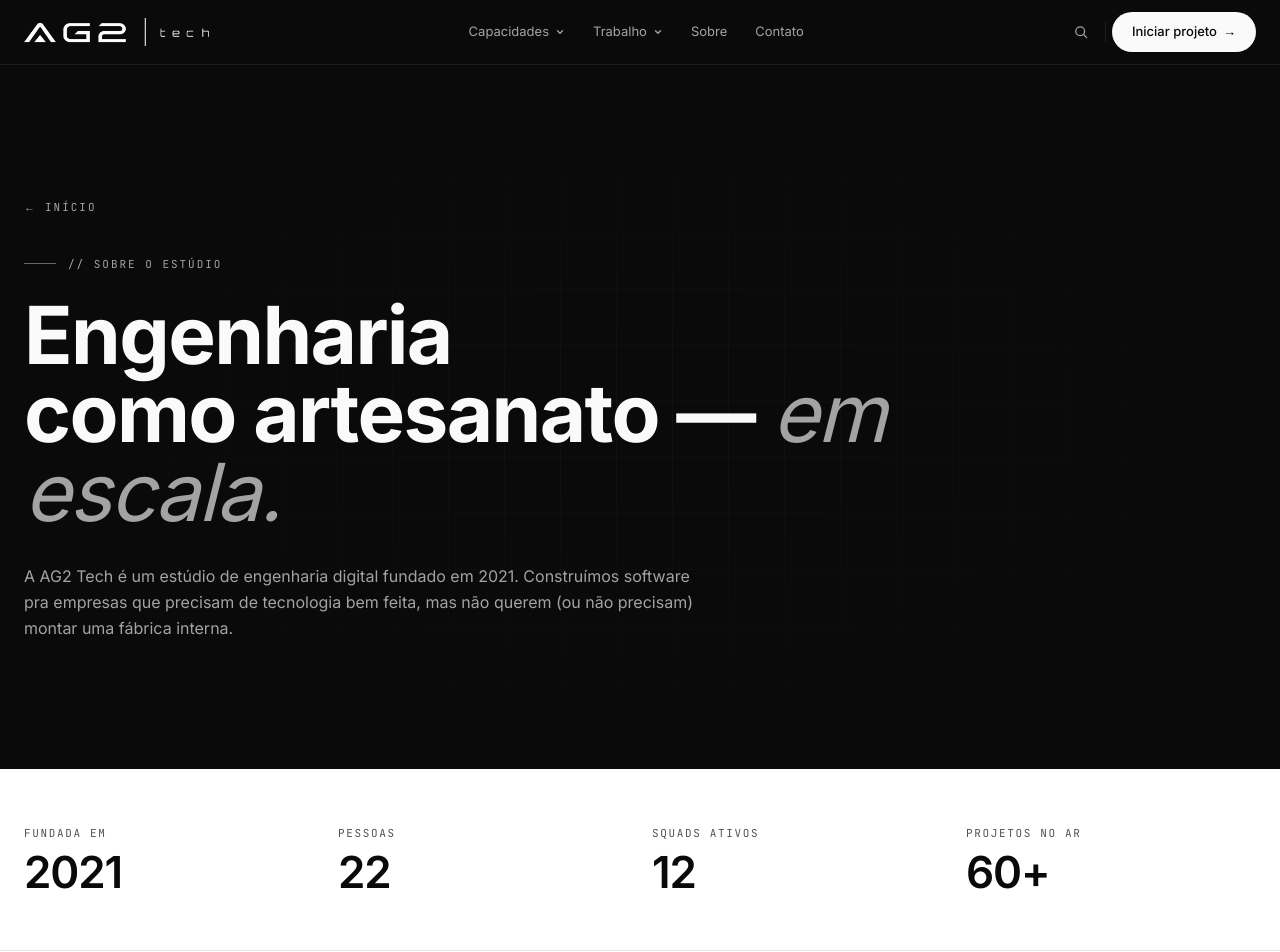
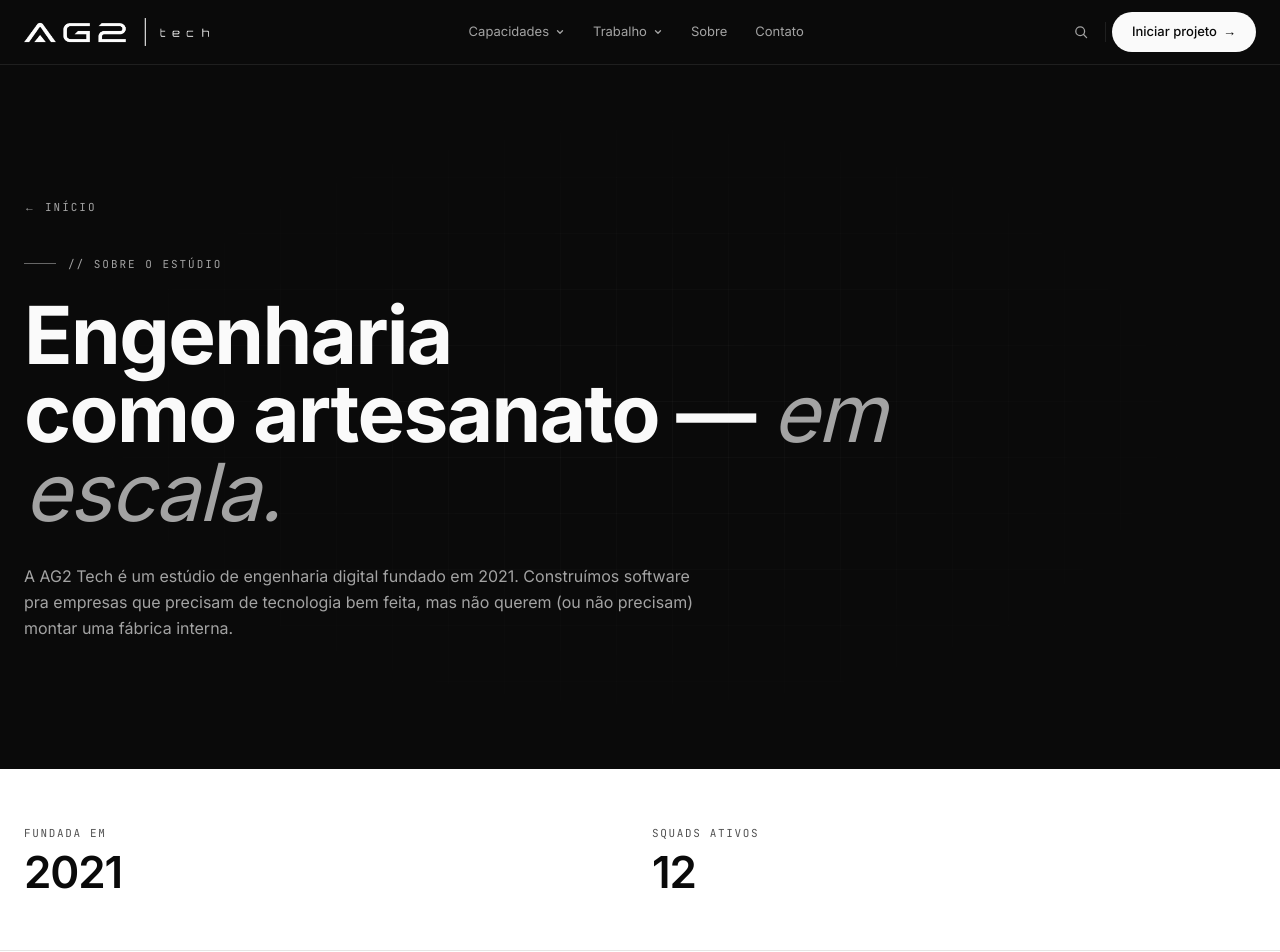
Before and after one commit to AnnaJulyaVieira/annovasystem, a Next.js app: page /sobre in a window 1280 px wide. Shown: the top 952 px of the page. Built offline with nearby package versions, Linux system fonts and the light colour scheme.

Commit message:
fix: remove unnecessary data points from SobrePage section for clarity

```diff
--- a/app/sobre/page.tsx
+++ b/app/sobre/page.tsx
@@ -66,12 +66,10 @@ export default function SobrePage() {
       </section>
 
       <section className="border-b border-line bg-white">
-        <div className="mx-auto grid max-w-7xl grid-cols-2 gap-6 px-6 py-14 sm:grid-cols-4">
+        <div className="mx-auto grid max-w-7xl grid-cols-2 gap-6 px-6 py-14">
           {[
             { label: "Fundada em", value: "2021" },
-            { label: "Pessoas", value: "22" },
             { label: "Squads ativos", value: "12" },
-            { label: "Projetos no ar", value: "60+" },
           ].map((s) => (
             <div key={s.label} className="flex flex-col">
               <span className="font-mono text-[11px] uppercase tracking-[0.15em] text-ink-soft">
```
